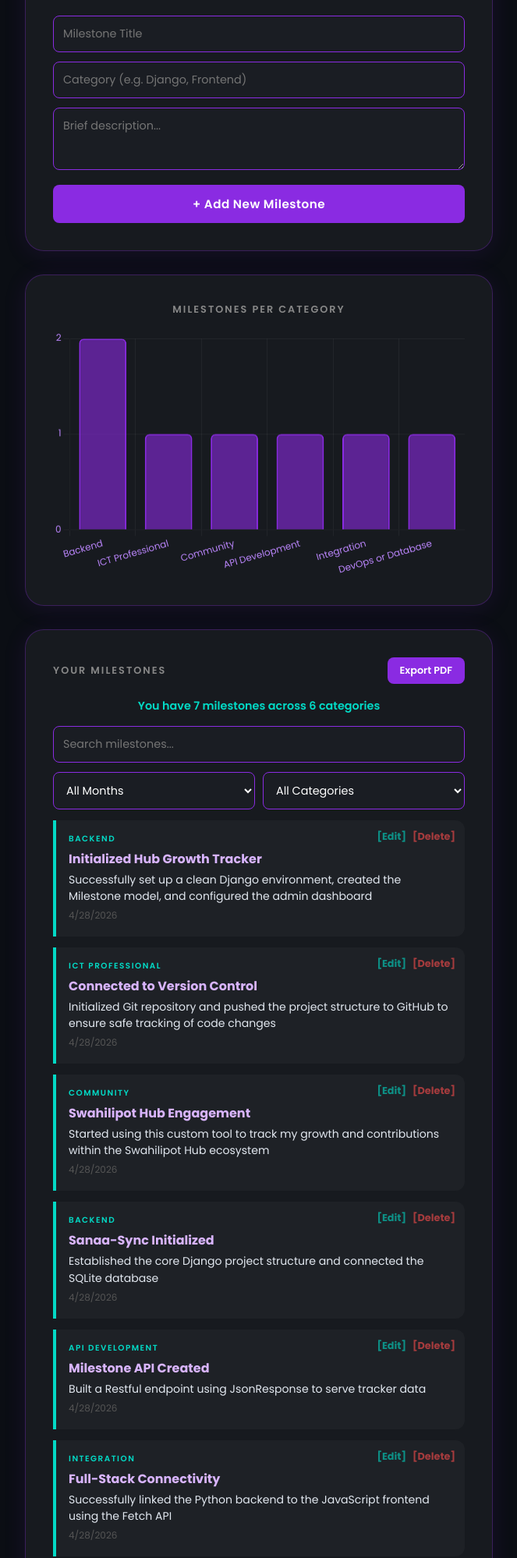
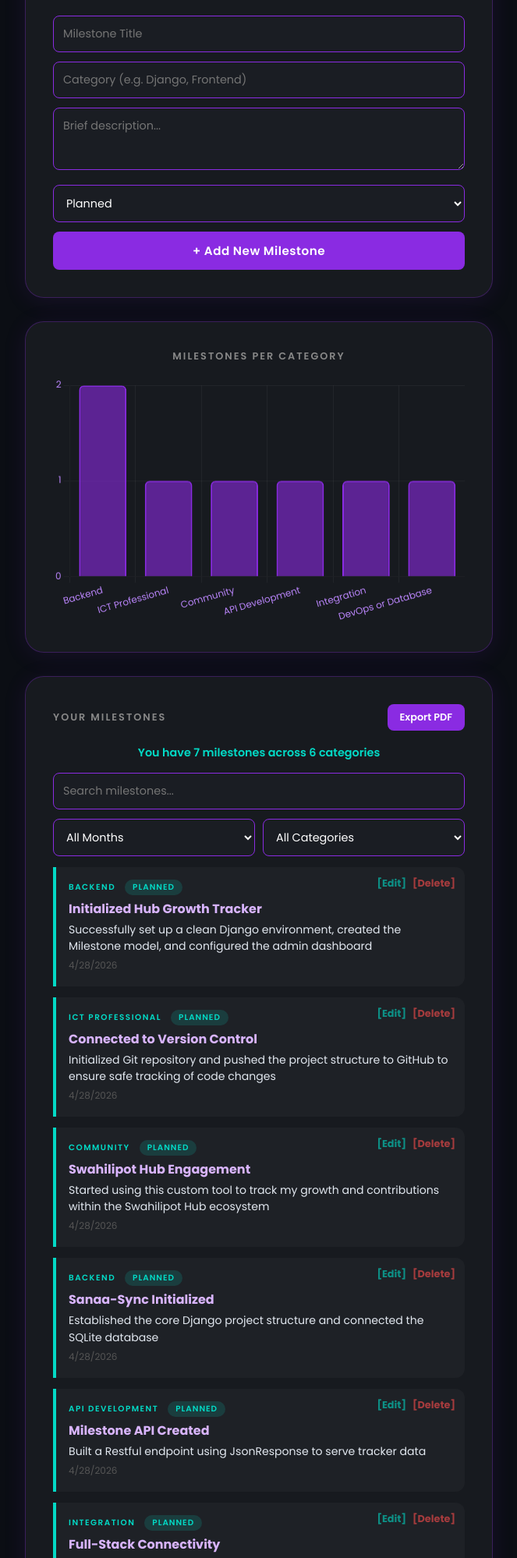
Before and after one commit to anita564-lucy/Hub_Growth_Tracker, a Django app: page / in a window 1280 px wide. Shown: the part 327-2325 px from the top of the page at 78% size, without its empty margins (308-971 px from the left). Run offline with Django 5.2, Linux system fonts and the light colour scheme; a user stored in the database is signed in; data comes from the database, SQL or seed files in the repository; both versions use the stored data as it was after the commit; some libraries are stand-ins or nearby versions.

Commit message:
add milestone status feature

```diff
--- a/tracker/templates/tracker/index.html
+++ b/tracker/templates/tracker/index.html
@@ -86,11 +86,27 @@
             transition: transform 0.2s;
         }
         .milestone-card:hover { transform: translateX(4px); }
+        .milestone-card.completed { border-left-color: #4caf50; }
+        .milestone-card.in_progress { border-left-color: #ff9800; }
+        .milestone-card.planned { border-left-color: #03dac6; }
         .category {
             color: #03dac6; font-weight: 600;
             font-size: 0.65rem; text-transform: uppercase;
             letter-spacing: 1.5px;
         }
+        .status-badge {
+            display: inline-block;
+            padding: 2px 10px;
+            border-radius: 20px;
+            font-size: 0.65rem;
+            font-weight: 600;
+            text-transform: uppercase;
+            letter-spacing: 1px;
+            margin-left: 8px;
+        }
+        .status-badge.planned { background: rgba(3, 218, 198, 0.15); color: #03dac6; }
+        .status-badge.in_progress { background: rgba(255, 152, 0, 0.15); color: #ff9800; }
+        .status-badge.completed { background: rgba(76, 175, 80, 0.15); color: #4caf50; }
         .card-actions {
             position: absolute; top: 12px; right: 12px;
             display: flex; gap: 8px;
@@ -187,6 +203,11 @@
             <input type="text" id="new-title" placeholder="Milestone Title">
             <input type="text" id="new-category" placeholder="Category (e.g. Django, Frontend)">
             <textarea id="new-desc" placeholder="Brief description..."></textarea>
+            <select id="new-status">
+                <option value="planned">Planned</option>
+                <option value="in_progress">In Progress</option>
+                <option value="completed">Completed</option>
+            </select>
             <button class="main-btn" onclick="addMilestone()">+ Add New Milestone</button>
         </div>
 
@@ -257,6 +278,11 @@
             <input type="text" id="edit-title" placeholder="Title">
             <input type="text" id="edit-category" placeholder="Category">
             <textarea id="edit-desc" placeholder="Description..."></textarea>
+            <select id="edit-status">
+                <option value="planned">Planned</option>
+                <option value="in_progress">In Progress</option>
+                <option value="completed">Completed</option>
+            </select>
             <div class="modal-actions">
                 <button class="btn-cancel" onclick="closeModal()">Cancel</button>
                 <button class="btn-save" onclick="saveEdit()">Save Changes</button>
@@ -356,13 +382,16 @@
                 return;
             }
             list.innerHTML = data.map(m => `
-                <div class="milestone-card" id="card-${m.id}">
-                    <div class="category">${m.category || 'General'}</div>
+                <div class="milestone-card ${m.status}" id="card-${m.id}">
+                    <div style="display:flex; align-items:center; gap:4px; margin-bottom:4px;">
+                        <div class="category">${m.category || 'General'}</div>
+                        <span class="status-badge ${m.status}">${m.status === 'in_progress' ? 'In Progress' : m.status.charAt(0).toUpperCase() + m.status.slice(1)}</span>
+                    </div>
                     <h3 style="margin:5px 0 4px;color:#d8b4fe;font-size:1rem;">${m.title}</h3>
                     <p style="color:#e2e8f0;font-size:0.88em;line-height:1.5;">${m.description}</p>
                     <small style="color:#555;font-size:0.75rem;">${new Date(m.date_created).toLocaleDateString()}</small>
                     <div class="card-actions">
-                        <button class="edit-btn" onclick="openEditModal(${m.id}, '${escQ(m.title)}', '${escQ(m.category)}', '${escQ(m.description)}')">[Edit]</button>
+                        <button class="edit-btn" onclick="openEditModal(${m.id}, '${escQ(m.title)}', '${escQ(m.category)}', '${escQ(m.description)}', '${m.status}')">[Edit]</button>
                         <button class="delete-btn" onclick="deleteMilestone(${m.id})">[Delete]</button>
                     </div>
                 </div>
@@ -375,15 +404,17 @@
             const title       = document.getElementById('new-title').value.trim();
             const category    = document.getElementById('new-category').value.trim();
             const description = document.getElementById('new-desc').value.trim();
+            const status      = document.getElementById('new-status').value;
             if (!title) { alert('Please add a title!'); return; }
             await fetch('/api/milestones/', {
                 method: 'POST',
                 headers: { 'Content-Type': 'application/json', 'X-CSRFToken': getCsrf() },
-                body: JSON.stringify({ title, category, description })
+                body: JSON.stringify({ title, category, description, status })
             });
             document.getElementById('new-title').value    = '';
             document.getElementById('new-category').value = '';
             document.getElementById('new-desc').value     = '';
+            document.getElementById('new-status').value   = 'planned';
             showToast('Milestone added!');
             loadMilestones();
         }
@@ -396,11 +427,12 @@
             showToast('Milestone deleted.');
             loadMilestones();
         }
-        function openEditModal(id, title, category, description) {
+        function openEditModal(id, title, category, description, status) {
             document.getElementById('edit-id').value       = id;
             document.getElementById('edit-title').value    = title;
             document.getElementById('edit-category').value = category;
             document.getElementById('edit-desc').value     = description;
+            document.getElementById('edit-status').value   = status;
             document.getElementById('editModal').classList.add('active');
         }
         function closeModal() {
@@ -414,11 +446,12 @@
             const title       = document.getElementById('edit-title').value.trim();
             const category    = document.getElementById('edit-category').value.trim();
             const description = document.getElementById('edit-desc').value.trim();
+            const status      = document.getElementById('edit-status').value;
             if (!title) { alert('Title cannot be empty!'); return; }
             const res = await fetch(`/api/milestones/update/${id}/`, {
                 method: 'POST',
                 headers: { 'Content-Type': 'application/json', 'X-CSRFToken': getCsrf() },
-                body: JSON.stringify({ title, category, description })
+                body: JSON.stringify({ title, category, description, status })
             });
             const data = await res.json();
             if (data.status === 'success') {
@@ -451,7 +484,7 @@
                 doc.setFont('helvetica', 'normal');
                 doc.setFontSize(9);
                 doc.setTextColor(100);
-                doc.text(`Category: ${m.category || 'General'} | Date: ${new Date(m.date_created).toLocaleDateString()}`, 14, y);
+                doc.text(`Category: ${m.category || 'General'} | Status: ${m.status} | Date: ${new Date(m.date_created).toLocaleDateString()}`, 14, y);
                 y += 5;
                 const descLines = doc.splitTextToSize(m.description || '', 180);
                 doc.text(descLines, 14, y);
--- a/tracker/views.py
+++ b/tracker/views.py
@@ -36,11 +36,12 @@ def milestone_list_api(request):
         Milestone.objects.create(
             title=data['title'],
             category=data.get('category', 'General'),
-            description=data.get('description', '')
+            description=data.get('description', ''),
+            status=data.get('status', 'planned')
         )
         return JsonResponse({'status': 'success'})
 
-    milestones = Milestone.objects.all().values('id', 'title', 'category', 'description', 'date_created')
+    milestones = Milestone.objects.all().values('id', 'title', 'category', 'description', 'status', 'date_created')
     return JsonResponse(list(milestones), safe=False)
 
 @login_required(login_url='/login/')
@@ -62,6 +63,7 @@ def update_milestone_api(request, pk):
             milestone.title = data.get('title', milestone.title)
             milestone.category = data.get('category', milestone.category)
             milestone.description = data.get('description', milestone.description)
+            milestone.status = data.get('status', milestone.status)
             milestone.save()
             return JsonResponse({'status': 'success'})
         except Milestone.DoesNotExist:
```
Also changed, not shown: tracker/models.py (+8 -7 lines), db.sqlite3, tracker/migrations/0002_milestone_status.py (added).
